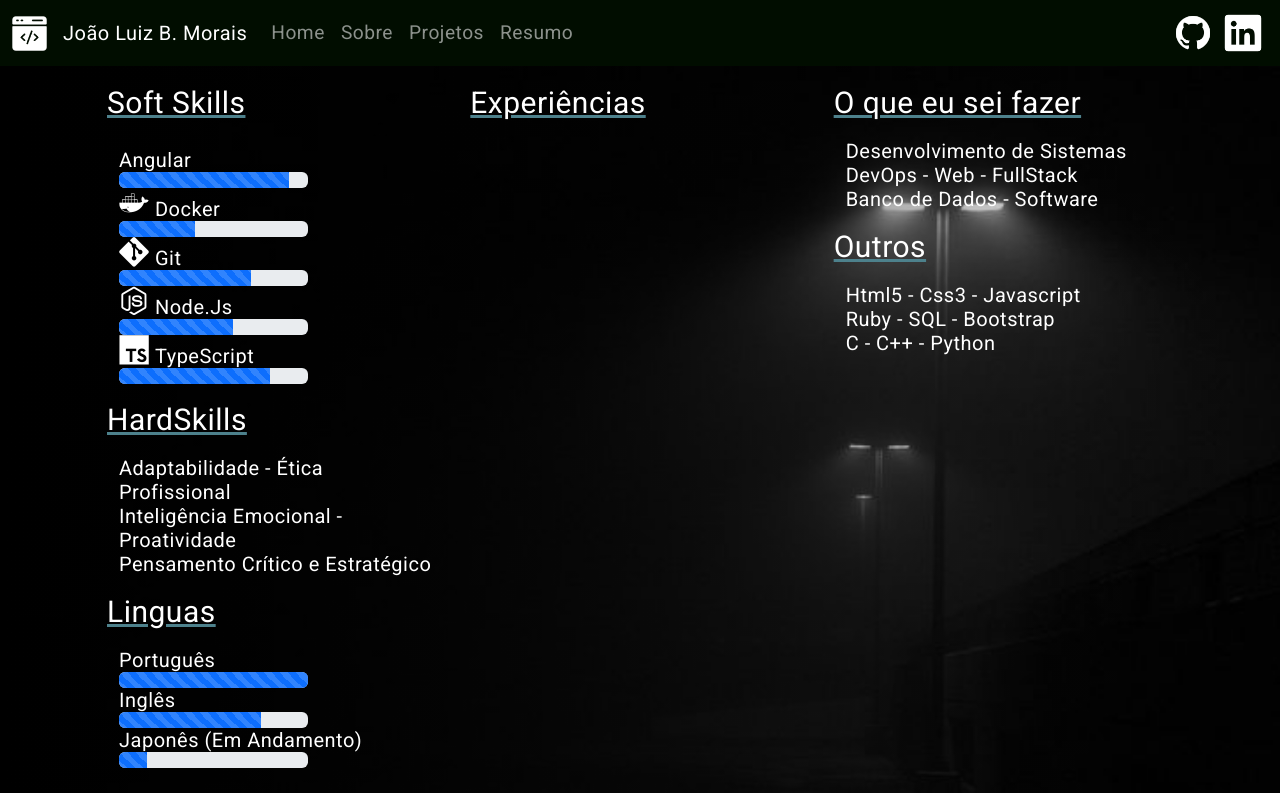
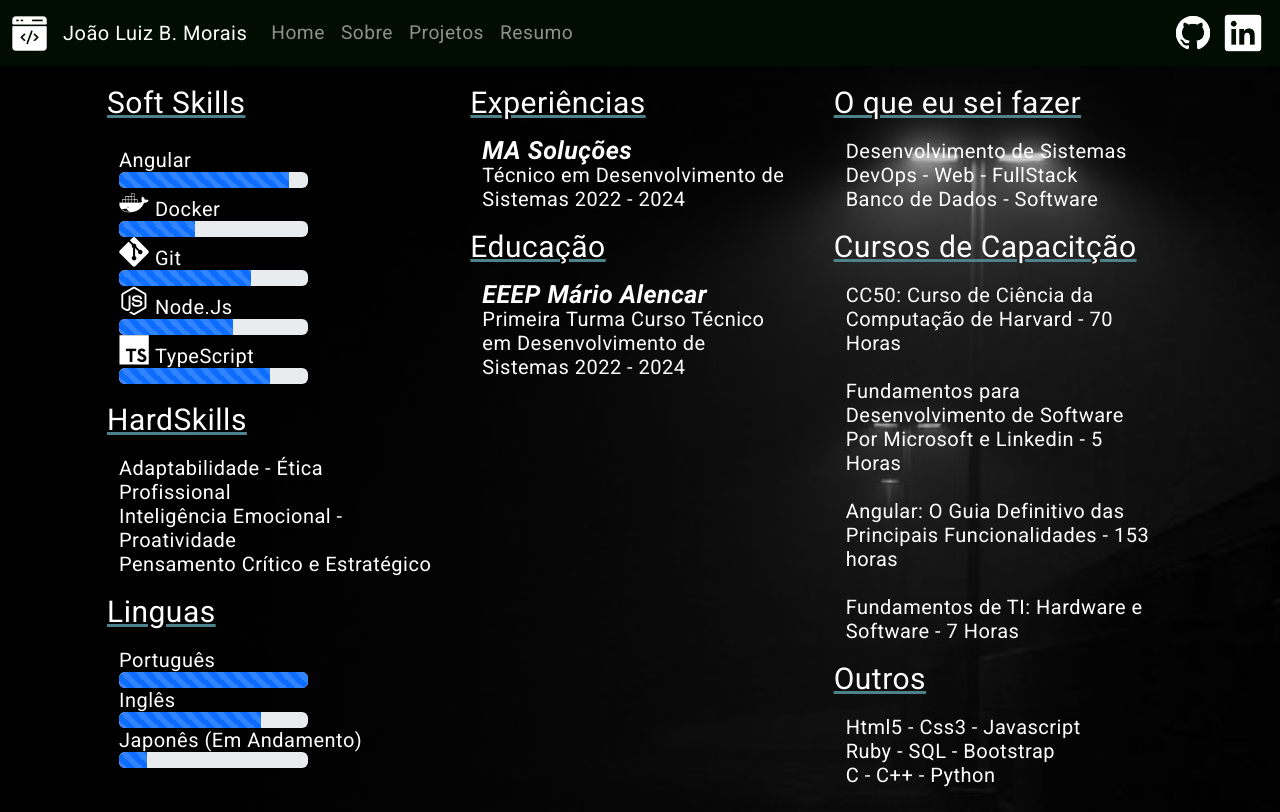
Before and after one commit to JLpensador/Portifolio, an Angular app: page /resumo in a window 1280 px wide. Built offline with nearby package versions, Linux system fonts and the light colour scheme.

Commit message:
Feat: Adiciona Sub-card Educação

```diff
--- a/src/app/components/card-resumo/card-resumo.component.html
+++ b/src/app/components/card-resumo/card-resumo.component.html
@@ -162,11 +162,37 @@
       </div>
     </div>
 
+    <br />
+
     <div class="col">
-       <div class="experiencia">
+      <div class="experiencia">
         <div id="titulo">Experiências</div>
+        <br />
+        <div class="container">
+          <div class="col">
+            <div id="sub">MA Soluções</div>
+            Técnico em Desenvolvimento de Sistemas 2022 - 2024
+          </div>
+        </div>
+      </div>
+
+      <br />
+
+      <div class="Educação">
+        <div id="titulo">Educação</div>
+        <br />
+        <div class="container">
+          <div class="col">
+            <div id="sub">EEEP Mário Alencar</div>
+            Primeira Turma Curso Técnico em Desenvolvimento de Sistemas 2022 -
+            2024
+          </div>
+        </div>
       </div>
     </div>
+
+    <br />
+
     <div class="col">
       <div class="fazer">
         <div id="titulo">O que eu sei fazer</div>
@@ -175,6 +201,32 @@
           <div class="col">Desenvolvimento de Sistemas</div>
           <div class="col">DevOps - Web - FullStack</div>
           <div class="col">Banco de Dados - Software</div>
+        </div>
+      </div>
+
+      <br />
+
+      <div class="cursos">
+        <div id="titulo">Cursos de Capacitção</div>
+        <br />
+        <div class="container">
+          <div class="col">
+            CC50: Curso de Ciência da Computação de Harvard - 70 Horas
+          </div>
+          <br />
+          <div class="col">
+            Fundamentos para Desenvolvimento de Software Por Microsoft e
+            Linkedin - 5 Horas
+          </div>
+          <br />
+          <div class="col">
+            Angular: O Guia Definitivo das Principais Funcionalidades - 153
+            horas
+          </div>
+          <br />
+          <div class="col">
+            Fundamentos de TI: Hardware e Software - 7 Horas
+          </div>
         </div>
       </div>
 
--- a/src/app/components/card-resumo/card-resumo.component.scss
+++ b/src/app/components/card-resumo/card-resumo.component.scss
@@ -1,10 +1,3 @@
-:host {
-  background-image: linear-gradient(to right, rgba(0, 0, 0, 1), transparent), url('../../../../public/resumo-bg.png');
-  display: block;
-  background-size: cover;
-  background-position: center;
-}
-
 .row {
   padding: 25px;
   font-size: 20px;
@@ -21,6 +14,12 @@
   text-decoration-color: #4D818C;
 }
 
+#sub {
+  font-size: 25px;
+  font-style: italic;
+  font-weight: bold;
+}
+
 .progress {
   width: 60%;
 }
--- a/src/app/pages/resumo/resumo.component.scss
+++ b/src/app/pages/resumo/resumo.component.scss
@@ -0,0 +1,6 @@
+:host {
+  background-image: linear-gradient(to right, rgba(0, 0, 0, 1), transparent), url('../../../../public/resumo-bg.png');
+  display: block;
+  background-size: cover;
+  background-position: center;
+}
```
Also changed, not shown: src/app/components/card-primary/card-primary.component.scss (line endings or trailing spaces).
